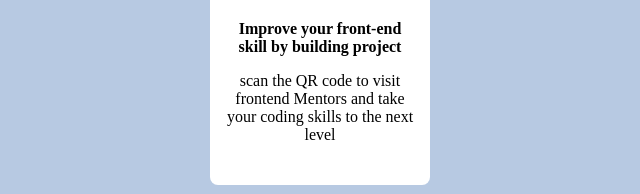
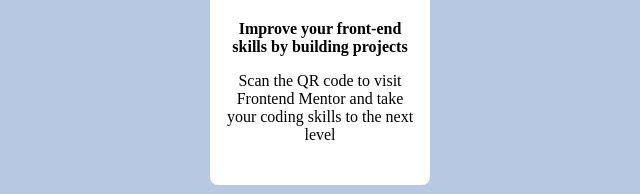
Before and after one commit to CyCodez/QRcode, a website built with Vite: page index.html in a window 1280 px wide. Shown: the part 395-589 px from the top of the page, 405-1045 px from the left. Built offline with nearby package versions, Linux system fonts and the light colour scheme.

Commit message:
edited paragraph

```diff
--- a/index.html
+++ b/index.html
@@ -15,9 +15,9 @@
         <div class="container">
           <img src="./images/image-qr-code.png" />
           <div class="text">
-            <b>Improve your front-end skill by building project</b>
+            <b>Improve your front-end skills by building projects</b>
             <p>
-              scan the QR code to visit frontend Mentors and take your coding
+              Scan the QR code to visit Frontend Mentor and take your coding
               skills to the next level
             </p>
           </div>
```
